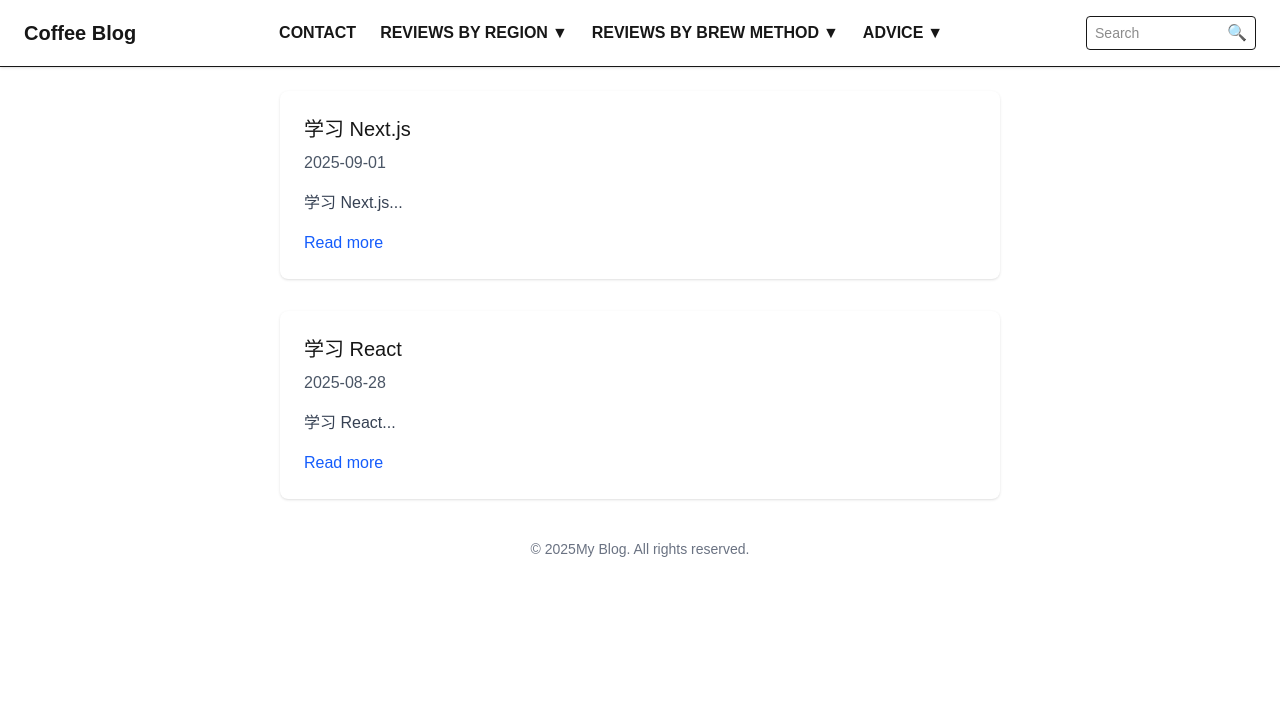
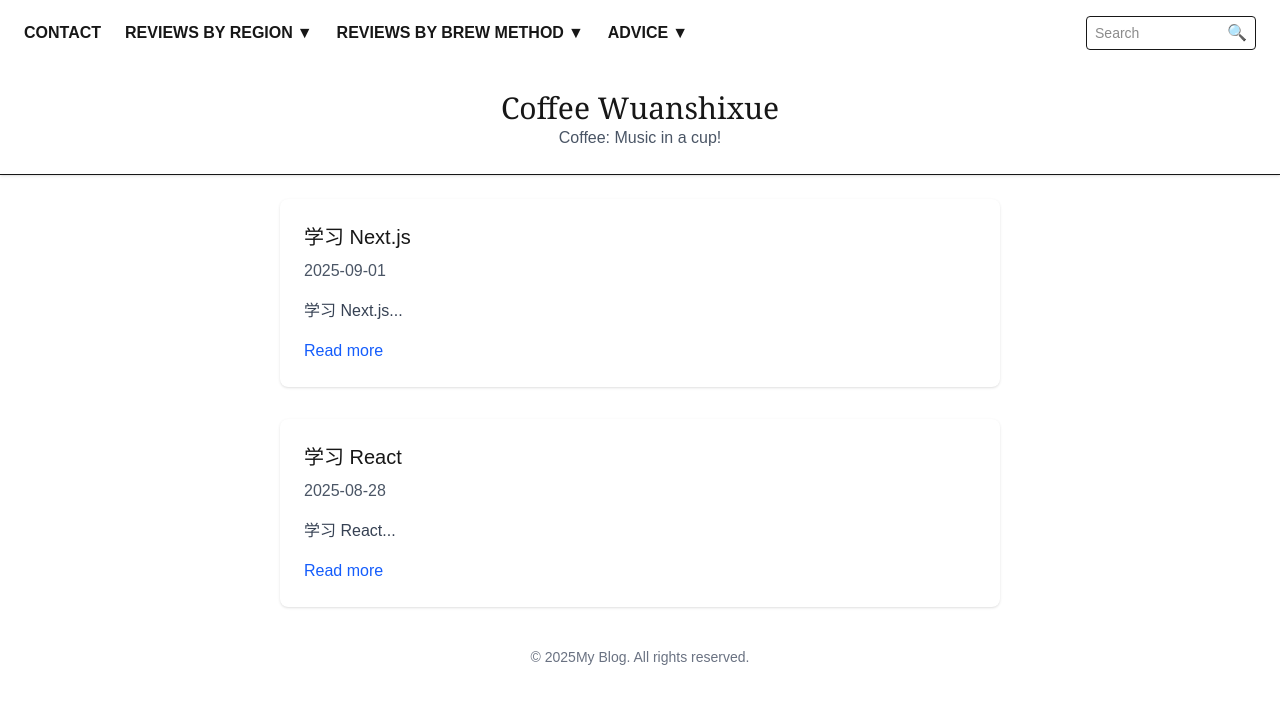
Before and after one commit to wuanshixue/my-app, a Next.js app: page / in a window 1280 px wide. Shown: the top 704 px of the page. Built offline with nearby package versions, Linux system fonts and the light colour scheme.

Commit message:
导航栏完成

```diff
--- a/src/app/components/Navbar.js
+++ b/src/app/components/Navbar.js
@@ -9,19 +9,15 @@ export default function Navbar() {
     const [isAdviceOpen, setAdviceOpen] = useState(false);
 
     return (
-        <header className="flex justify-between items-center px-6 py-4 border-b bg-white shadow-sm">
-            {/* 左边 Logo */}
-            <Link href="/" className="text-xl font-bold">
-                Coffee Blog
-            </Link>
-
-            {/* 中间导航 */}
+        <header className="border-b bg-white shadow-sm">
+            {/* 第一行：导航菜单 */}
+            <div className="flex justify-between items-center px-6 py-4">
                 <nav className="flex items-center space-x-6 font-semibold">
                     <Link href="/contact" className="hover:text-gray-600">
                         CONTACT
                     </Link>
 
-                {/* 下拉：Reviews by Region */}
+                    {/* 下拉：Region */}
                     <div className="relative">
                         <button
                             onClick={() => setRegionOpen(!isRegionOpen)}
@@ -44,7 +40,7 @@ export default function Navbar() {
                         )}
                     </div>
 
-                {/* 下拉：Reviews by Brew Method */}
+                    {/* 下拉：Brew Method */}
                     <div className="relative">
                         <button
                             onClick={() => setBrewOpen(!isBrewOpen)}
@@ -89,9 +85,11 @@ export default function Navbar() {
                             </div>
                         )}
                     </div>
+
+
                 </nav>
 
-            {/* 右边搜索框 */}
+                {/* 搜索框 */}
                 <div className="flex items-center border rounded px-2 py-1">
                     <input
                         type="text"
@@ -100,6 +98,13 @@ export default function Navbar() {
                     />
                     <span className="text-gray-500 ml-1">🔍</span>
                 </div>
+            </div>
+
+            {/* 第二行：站点标题 */}
+            <div className="text-center py-6">
+                <h1 className="text-3xl font-serif">Coffee Wuanshixue</h1>
+                <p className="text-gray-600">Coffee: Music in a cup!</p>
+            </div>
         </header>
     );
 }
```
Lines whose indentation alone changed are shown as unchanged.
